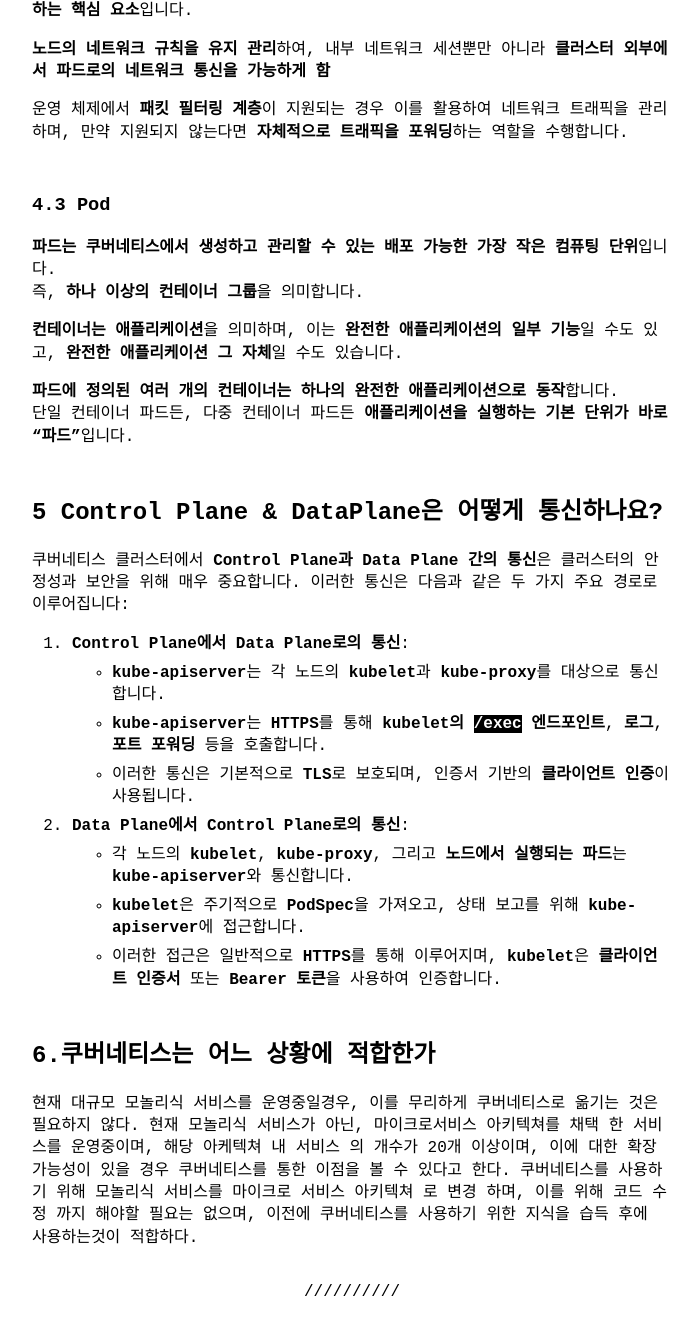
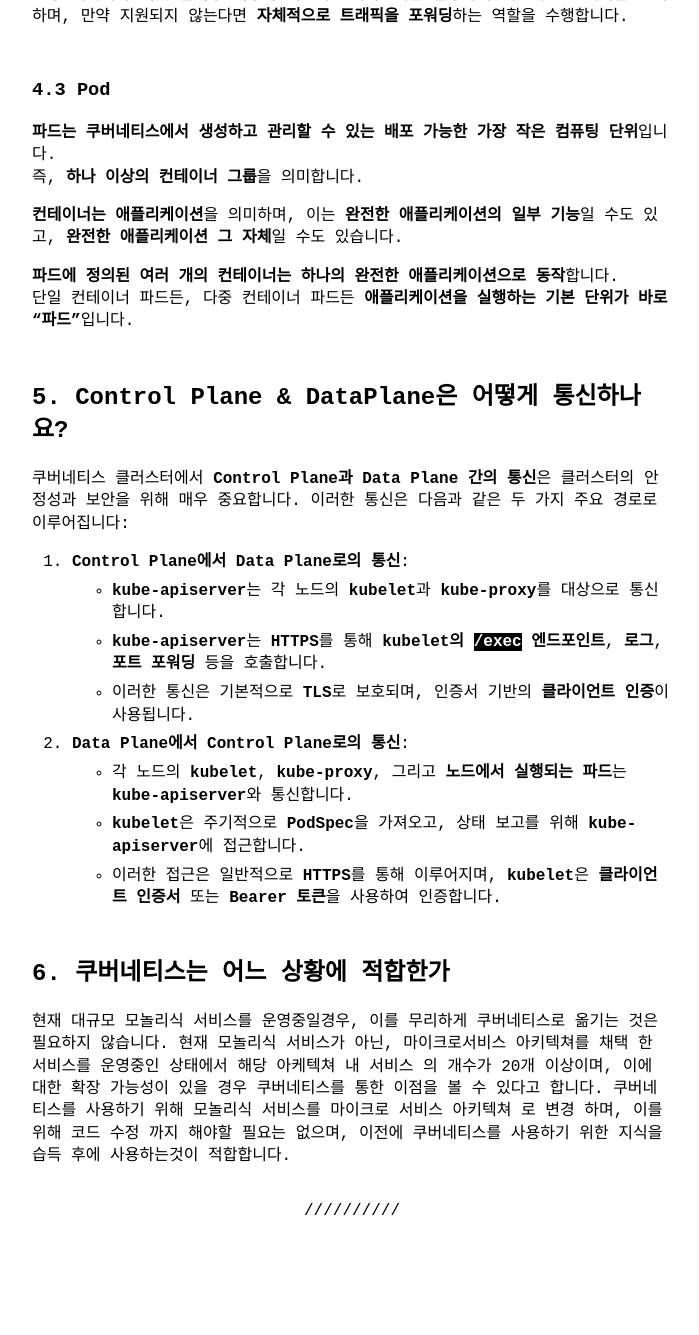
Before and after one commit to coodns/blog, a Jekyll site: the page built from _posts/2025-02-26-What is k8s.md, in a window 1280 px wide and 1400 px high, scrolled down 3907 px. Shown: the top 1335 px of the window, without its empty margins (288-987 px from the left). Built offline with Jekyll 4.4.1, drawn with Linux system fonts in a browser that asks for light colours; comment, search, counter and statistics services are not loaded; some of the changed text lies outside the part shown.

Commit message:
말투 및 좀 다듬기

```diff
--- a/_posts/2025-02-26-What is k8s.md
+++ b/_posts/2025-02-26-What is k8s.md
@@ -116,7 +114,7 @@ kubelet은 **PodSpec을 기반으로 컨테이너가 명시된 대로 동작하
 단일 컨테이너 파드든, 다중 컨테이너 파드든 **애플리케이션을 실행하는 기본 단위가 바로 "파드"**입니다.
 
 
-## 5 Control Plane & DataPlane은 어떻게 통신하나요?
+## 5. Control Plane & DataPlane은 어떻게 통신하나요?
 쿠버네티스 클러스터에서 **Control Plane과 Data Plane 간의 통신**은 클러스터의 안정성과 보안을 위해 매우 중요합니다. 이러한 통신은 다음과 같은 두 가지 주요 경로로 이루어집니다:
 
 1. **Control Plane에서 Data Plane로의 통신**:
@@ -130,6 +128,6 @@ kubelet은 **PodSpec을 기반으로 컨테이너가 명시된 대로 동작하
    - 이러한 접근은 일반적으로 **HTTPS**를 통해 이루어지며, **kubelet**은 **클라이언트 인증서** 또는 **Bearer 토큰**을 사용하여 인증합니다.
 
 
-## 6.쿠버네티스는 어느 상황에 적합한가
-현재 대규모 모놀리식 서비스를 운영중일경우, 이를 무리하게 쿠버네티스로 옮기는 것은 필요하지 않다. 현재 모놀리식 서비스가 아닌, 마이크로서비스 아키텍쳐를 채택 한 서비스를 운영중이며, 해당 아케텍쳐 내 서비스 의 개수가 20개 이상이며, 이에 대한 확장 가능성이 있을 경우 쿠버네티스를 통한 이점을 볼 수 있다고 한다.
-쿠버네티스를 사용하기 위해 모놀리식 서비스를 마이크로 서비스 아키텍쳐 로 변경 하며, 이를 위해 코드 수정 까지 해야할 필요는 없으며, 이전에 쿠버네티스를 사용하기 위한 지식을 습득 후에 사용하는것이 적합하다.
+## 6. 쿠버네티스는 어느 상황에 적합한가
+현재 대규모 모놀리식 서비스를 운영중일경우, 이를 무리하게 쿠버네티스로 옮기는 것은 필요하지 않습니다. 현재 모놀리식 서비스가 아닌, 마이크로서비스 아키텍쳐를 채택 한 서비스를 운영중인 상태에서 해당 아케텍쳐 내 서비스 의 개수가 20개 이상이며, 이에 대한 확장 가능성이 있을 경우 쿠버네티스를 통한 이점을 볼 수 있다고 합니다.
+쿠버네티스를 사용하기 위해 모놀리식 서비스를 마이크로 서비스 아키텍쳐 로 변경 하며, 이를 위해 코드 수정 까지 해야할 필요는 없으며, 이전에 쿠버네티스를 사용하기 위한 지식을 습득 후에 사용하는것이 적합합니다.
```
Also changed, not shown: other parts of _posts/2025-02-26-What is k8s.md (+0 -2 lines).
